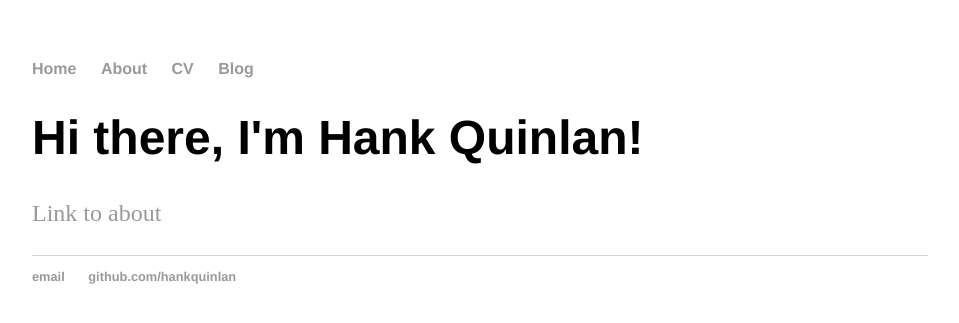
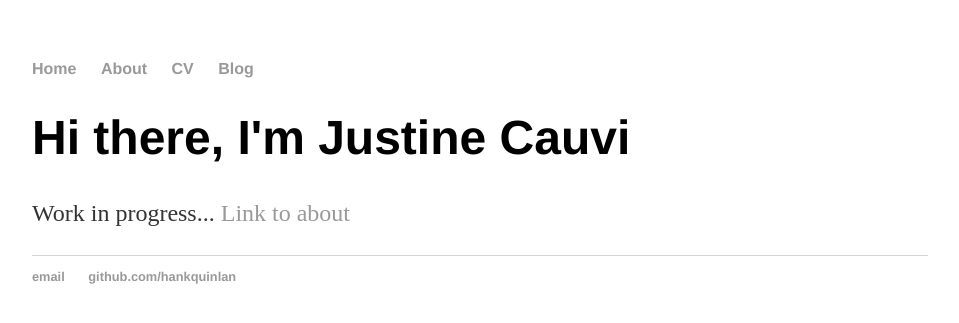
Before and after one commit to jcauvi/jcauvi, a Jekyll site: the page built from index.html, in a window 1280 px wide. Shown: the top 323 px of the page, without its empty margins (160-1119 px from the left). Built offline with Jekyll 4.4.1, drawn with Linux system fonts in a browser that asks for light colours.

Commit message:
Update index.html

```diff
--- a/index.html
+++ b/index.html
@@ -3,6 +3,6 @@ layout: default
 title: Justine Cauvi
 ---
 <div class="blurb">
-	<h1>Hi there, I'm Hank Quinlan!</h1>
-	<p> <a href="/about">Link to about</a></p>
+	<h1>Hi there, I'm Justine Cauvi</h1>
+	<p>Work in progress... <a href="/about">Link to about</a></p>
 </div><!-- /.blurb -->
```
